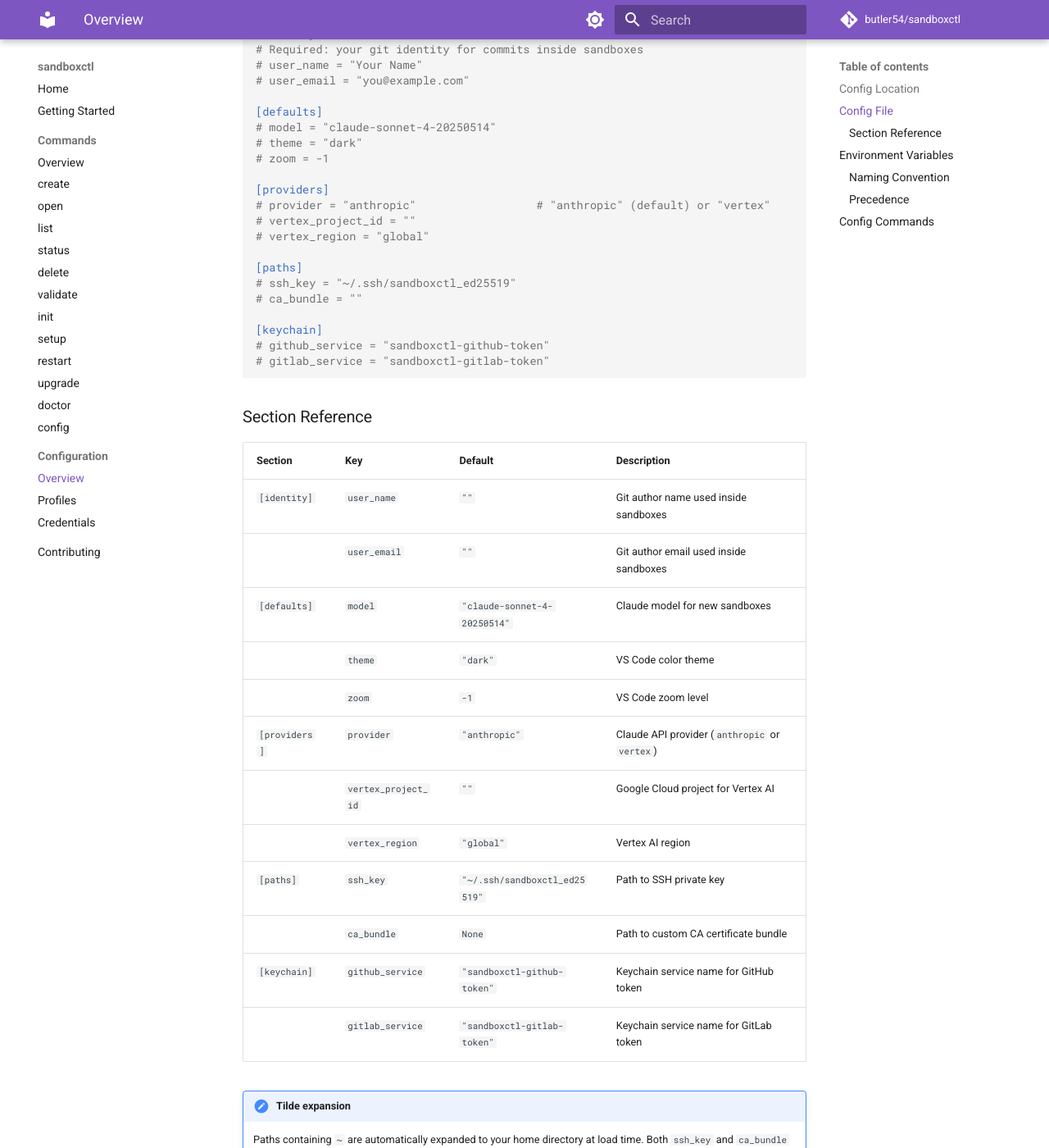
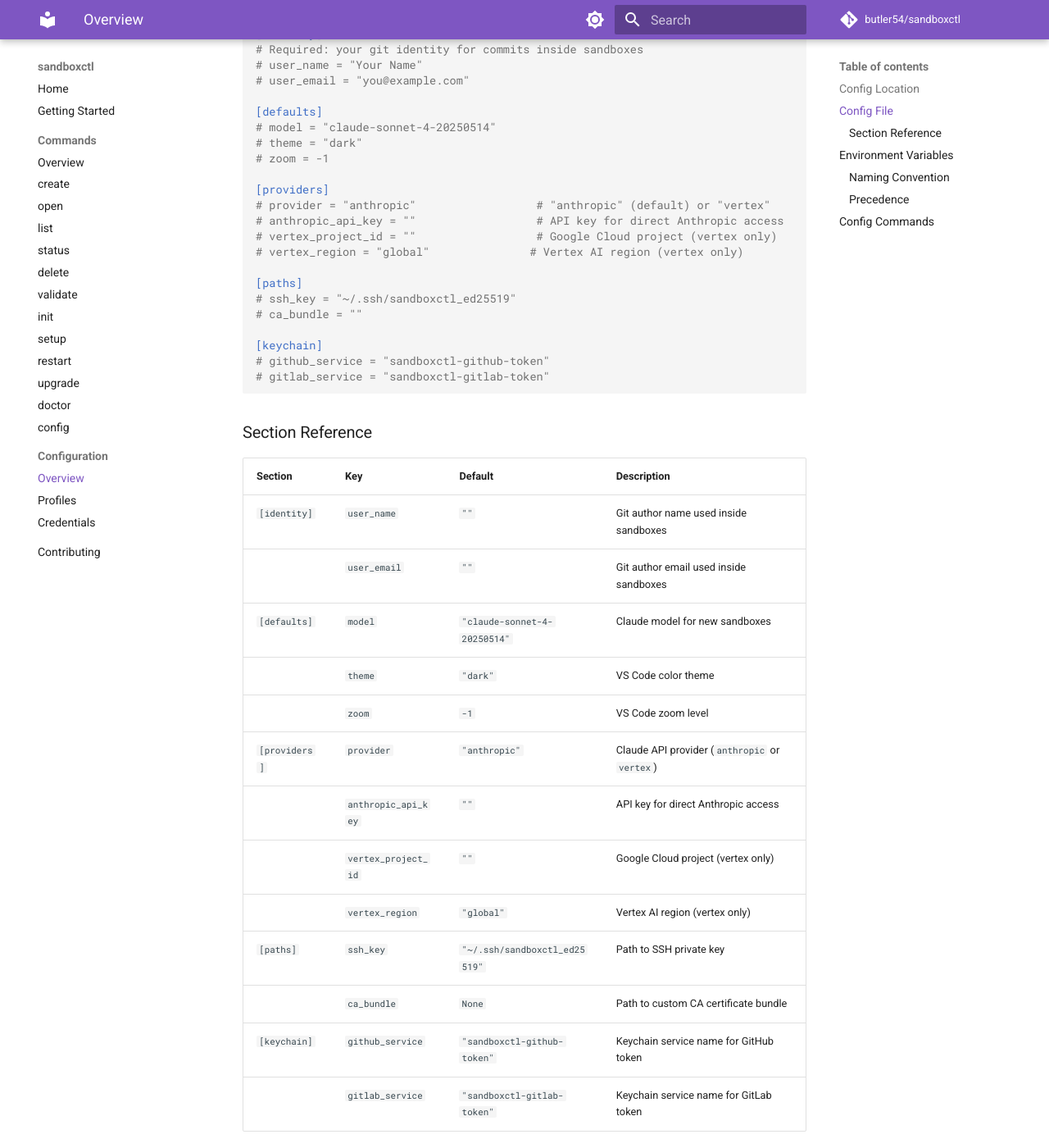
Before and after one commit to butler54/sandboxctl, an MkDocs documentation site: the page built from docs/configuration/index.md, in a window 1280 px wide and 1400 px high, scrolled down 888 px. Shown: the whole window at 82% size. Built offline with MkDocs 1.6.1 and Material for MkDocs 9.7.7, drawn with Linux system fonts in a browser that asks for light colours; comment, search, counter and statistics services are not loaded.

Commit message:
docs: address PR #18 review feedback
- Lead with LLM safety/productivity angle in README and docs index
- Add anthropic_api_key to providers config (not just vertex)
- Mention private GitLab instances (gitlab.corp.com) in repos docs
- Clarify no GPU required in overview

Co-Authored-By: Claude Opus 4.6 (1M context) <noreply@anthropic.com>

```diff
--- a/docs/configuration/index.md
+++ b/docs/configuration/index.md
@@ -50,8 +50,9 @@ Full template with all available options:
 
 [providers]
 # provider = "anthropic"                  # "anthropic" (default) or "vertex"
-# vertex_project_id = ""
-# vertex_region = "global"
+# anthropic_api_key = ""                  # API key for direct Anthropic access
+# vertex_project_id = ""                  # Google Cloud project (vertex only)
+# vertex_region = "global"               # Vertex AI region (vertex only)
 
 [paths]
 # ssh_key = "~/.ssh/sandboxctl_ed25519"
@@ -72,8 +73,9 @@ Full template with all available options:
 | | `theme` | `"dark"` | VS Code color theme |
 | | `zoom` | `-1` | VS Code zoom level |
 | `[providers]` | `provider` | `"anthropic"` | Claude API provider (`anthropic` or `vertex`) |
-| | `vertex_project_id` | `""` | Google Cloud project for Vertex AI |
-| | `vertex_region` | `"global"` | Vertex AI region |
+| | `anthropic_api_key` | `""` | API key for direct Anthropic access |
+| | `vertex_project_id` | `""` | Google Cloud project (vertex only) |
+| | `vertex_region` | `"global"` | Vertex AI region (vertex only) |
 | `[paths]` | `ssh_key` | `"~/.ssh/sandboxctl_ed25519"` | Path to SSH private key |
 | | `ca_bundle` | `None` | Path to custom CA certificate bundle |
 | `[keychain]` | `github_service` | `"sandboxctl-github-token"` | Keychain service name for GitHub token |
```
Also changed, not shown: README.md (+4 -3 lines), docs/getting-started.md (+7 -5 lines), docs/index.md (+2 -2 lines).
